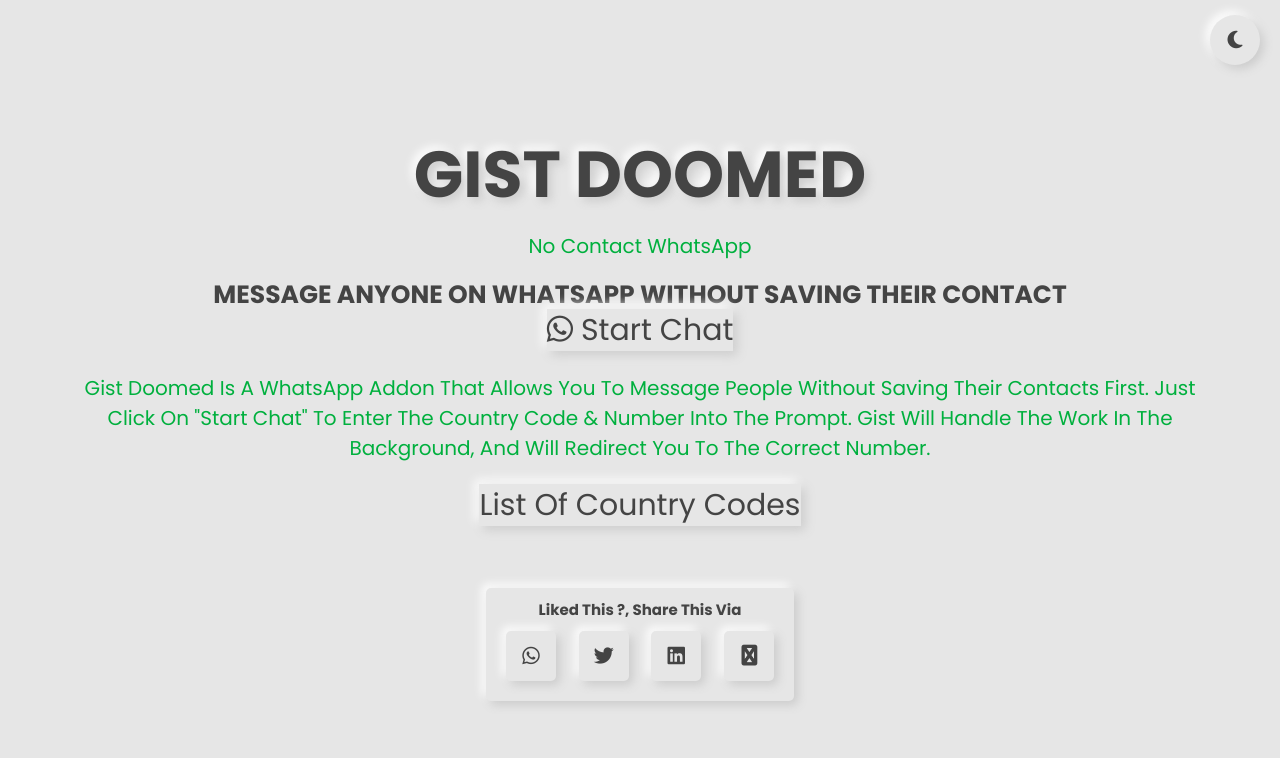
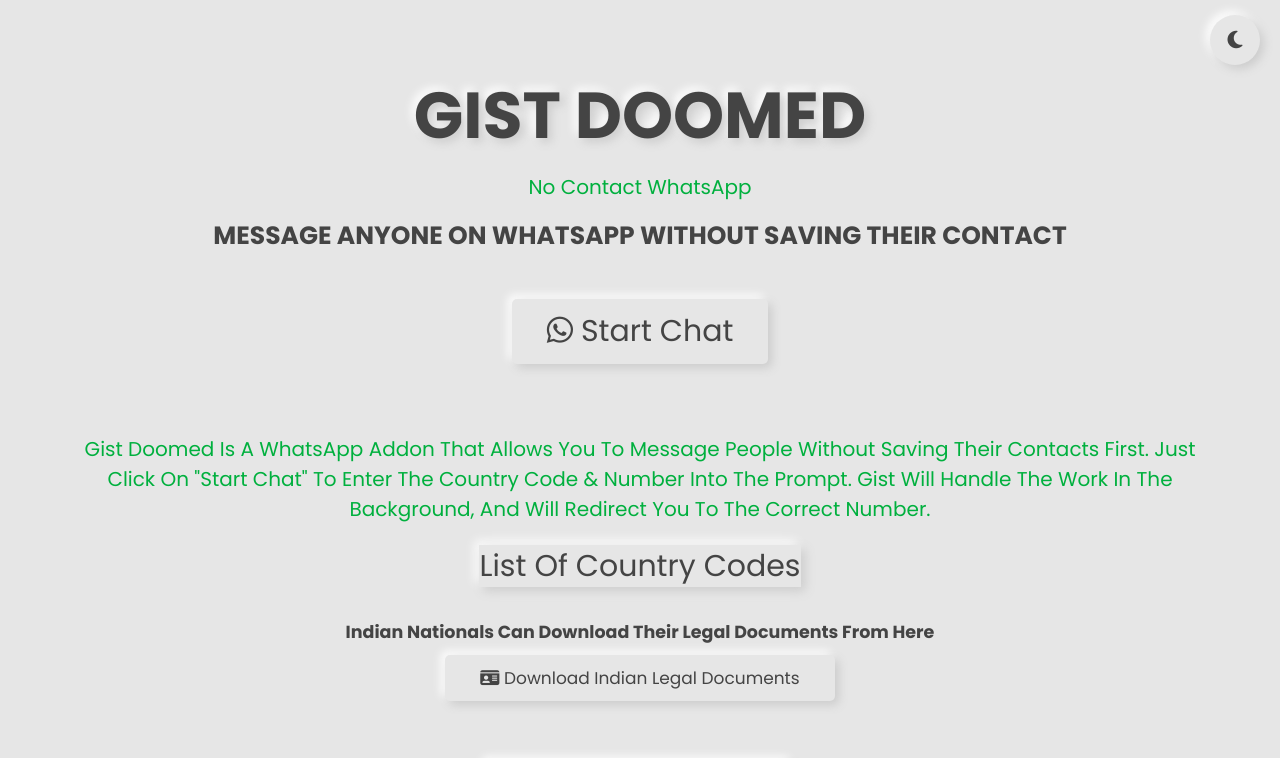
Before and after one commit to theyashvishnoi/Gist, a plain HTML site: page index.html in a window 1280 px wide. Shown: the top 758 px of the page. Drawn offline with Linux system fonts and the light colour scheme.

Commit message:
Update index.html

```diff
--- a/index.html
+++ b/index.html
@@ -31,11 +31,15 @@
         <p>No Contact WhatsApp</p>
         <h2>message anyone on WhatsApp without saving their contact</h2>
 
-        <a href="http://wa.me/"  class="btn" id="createmess"><i class="fa-brands fa-whatsapp"></i>    Start chat  </a>
+        <a href="http://wa.me/"  class="btn btnd" id="createmess"><i class="fa-brands fa-whatsapp"></i>    Start chat  </a>
+
         <p>Gist Doomed is a WhatsApp addon that allows you to message people without saving their contacts first. Just click on "start chat" to enter the country code & number into the prompt. Gist will handle the work in the background, and will redirect you to the correct number.</p>
+
         <a href="https://www.iban.com/dialing-codes" style="size-adjust: 2rem;">list of country codes</a>
       </div>
       <!-- list of country codes -->
+      <h4>Indian Nationals can Download their legal Documents from here</h4>
+      <a href="http://wa.me/+919013151515/?text=Hi"  class="btnd " id="createmess"><i class="fa-solid fa-id-card"></i>    Download Indian Legal Documents  </a>
 
     <div class="share">
         <h2> liked this ?, share this via </h2>
```
